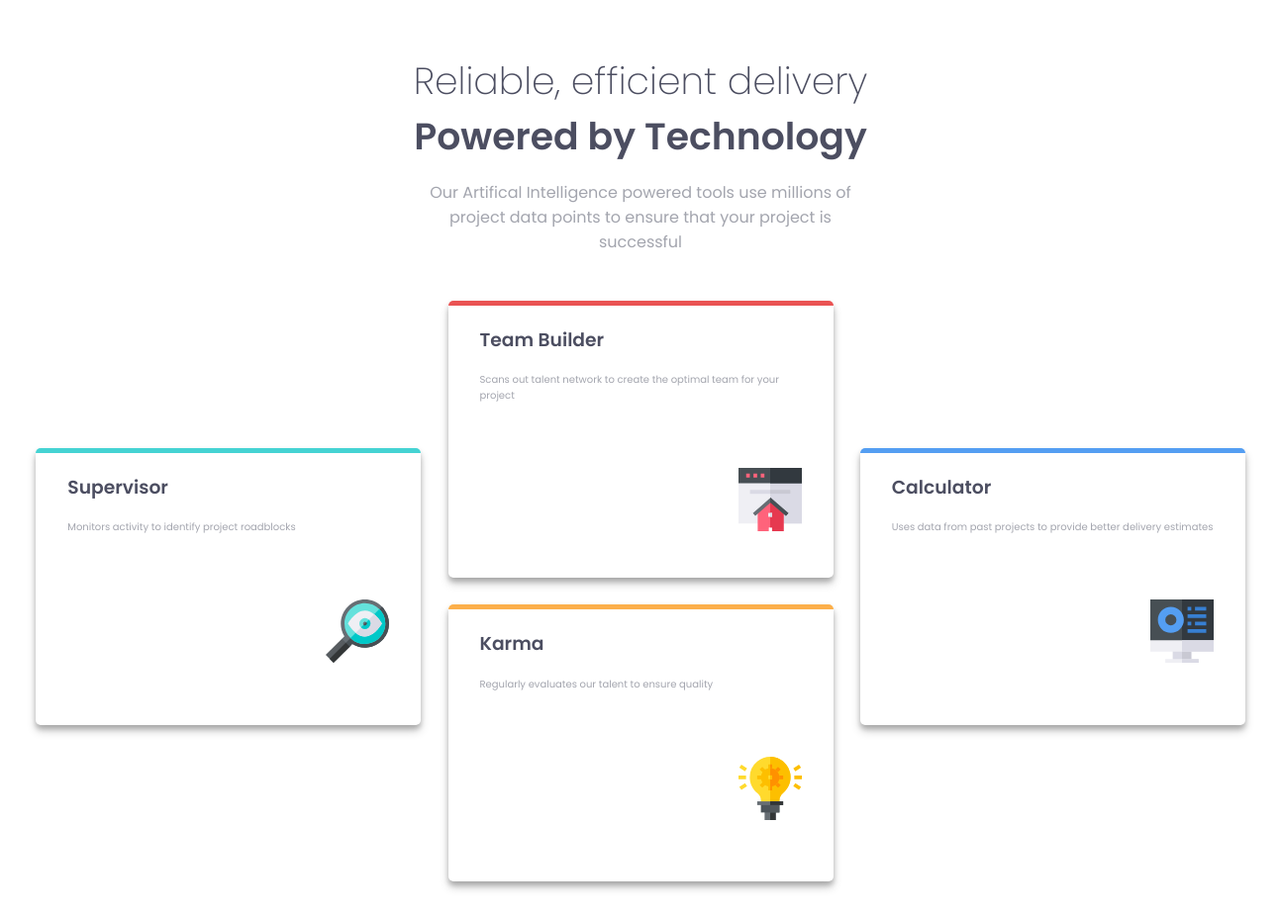
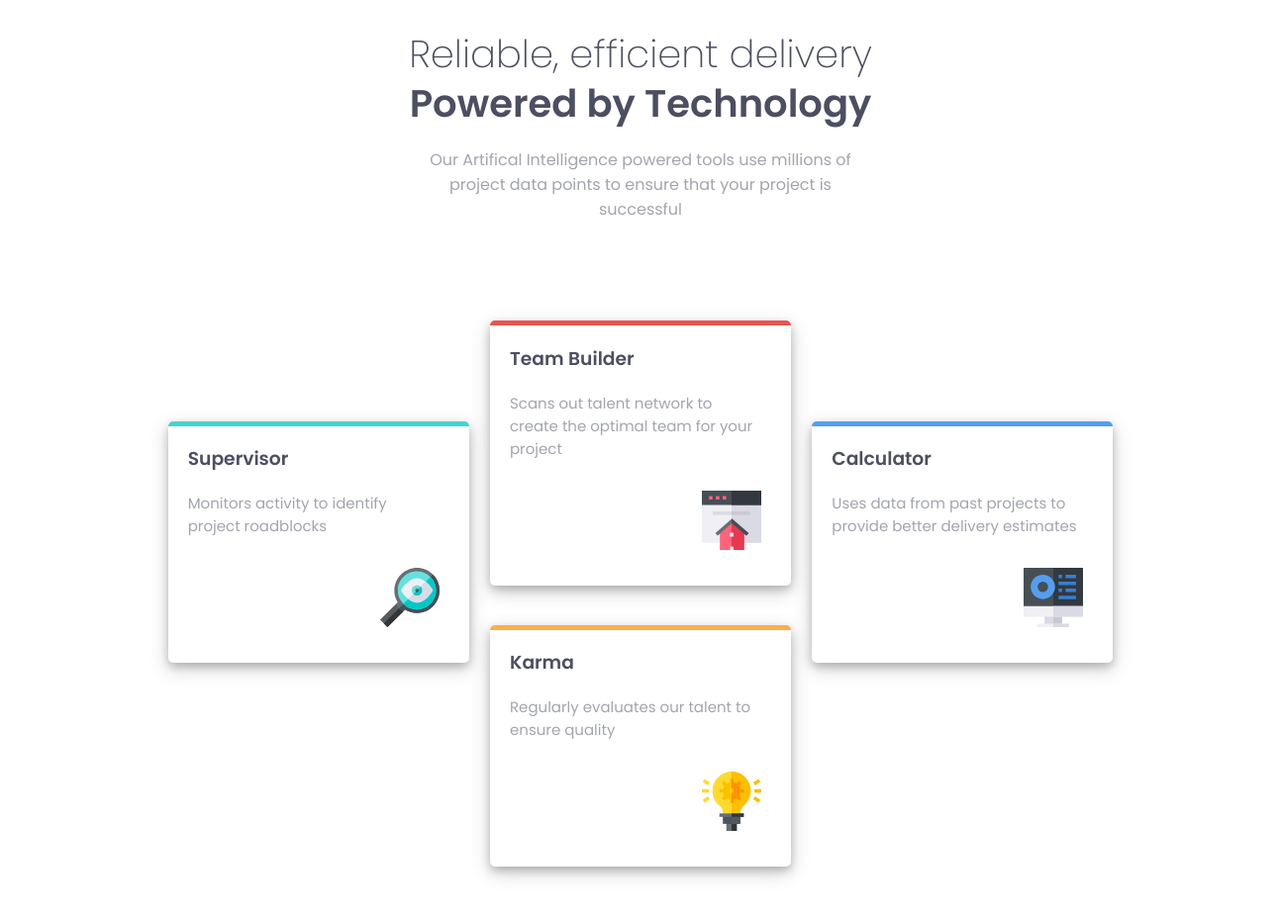
Before and after one commit to pearlanyanwu/four-card-feature.github.io, a plain HTML site: page index.html in a window 1536 px wide. Shown: the whole page at 99% size, without its empty margins (121-1414 px from the left). After the commit the page ends 904 px from the top, so only its background shows below. Drawn offline with Linux system fonts and the light colour scheme.

Commit message:
included some rwd

```diff
--- a/index.html
+++ b/index.html
@@ -20,21 +20,23 @@
       <div id="s">
         <h3> Supervisor </h3>
         <p> Monitors activity to identify project roadblocks </p>
-        <img src="images/icon-supervisor.svg" alt="supervior.svg" class="icons">
+        <img src="images/icon-supervisor.svg" alt="supervior.svg">
       </div>
     </section>
 
-    <section class="builder-karma">
+    <section class="builder">
       <div id="b">
         <h3> Team Builder </h3>
         <p> Scans out talent network to create the optimal team for your project </p>
-        <img src="images/icon-team-builder.svg" alt="builder.svg" class="icons">
+        <img src="images/icon-team-builder.svg" alt="builder.svg">
       </div>
+    </section>
 
+    <section class="karma">
       <div id="k">
         <h3> Karma </h3>
         <p> Regularly evaluates our talent to ensure quality </p>
-        <img src="images/icon-karma.svg" alt="karma.svg" class="icons">
+        <img src="images/icon-karma.svg" alt="karma.svg">
       </div>
     </section>
 
@@ -42,7 +44,7 @@
       <div id="c">
         <h3> Calculator </h3>
         <p> Uses data from past projects to provide better delivery estimates </p>
-        <img src="images/icon-calculator.svg" alt="calculator.svg" class="icons">
+        <img src="images/icon-calculator.svg" alt="calculator.svg">
       </div>
     </section>
   </div>
--- a/style.css
+++ b/style.css
@@ -2,62 +2,60 @@
 
 * {
   font-family: 'Poppins', sans-serif;
+  box-sizing: border-box;
+}
+
+.container,
+header p {
+  margin: 0 auto;
 }
 
 header {
   text-align: center;
-  padding: 20px 0;
 }
 
 header p {
-  width: 30%;
-  margin: auto;
-  margin-top: -1em;
+  width: 95%;
+  margin-bottom: 5em;
+  font-weight: 400;
+}
+
+header p,
+section div p {
+  color: hsl(229, 6%, 66%);
 }
 
 h1 {
   font-weight: 200;
+  margin-bottom: -1em;
 }
 
-h2 {
-  font-weight: 600;
-  margin-top: -0.7em;
+h1, h2 {
+  font-size: 25px;
 }
 
-h3 {
-  margin-top: 20px;
-}
-
-h1,
-h2 {
-  font-size: 2.36rem;
-}
-
-h1,
-h2,
-h3 {
+h1, h2, h3 {
   color: hsl(234, 12%, 34%);
 }
 
-p {
-  color: hsl(229, 6%, 66%);
+section div {
+  box-shadow: 0 4px 8px 0 rgba(0, 0, 0, 0.2), 0 6px 20px 0 rgba(0, 0, 0, 0.19);
+  padding: 0 20px;
+  padding-bottom: 7em;
+  border-radius: 5px;
+  margin: 20px 0;
 }
 
-.container {
-  display: grid;
-  grid-template-columns: auto auto auto;
-  justify-content: center;
+section div p {
+  font-size: 15px;
+  width: 95%;
 }
 
-#s,
-#b,
-#k,
-#c {
-  height: 275px;
-  width: 325px;
-  box-shadow: 0 4px 5px 0 rgba(0, 0, 0, 0.2), 0 6px 10px 0 rgba(0, 0, 0, 0.19);
-  border-radius: 5px;
-  padding: 0 2em;
+img {
+  float: right;
+  margin-right: 10px;
+  margin-top: 16px;
+  height: 60px;
 }
 
 #s {
@@ -76,28 +74,42 @@ p {
   border-top: 5px solid hsl(212, 86%, 64%);
 }
 
-.supervisor div,
-.calculator div {
-  margin-top: 11em;
+@media screen and (min-width: 1440px) {
+  h1, h2 {
+    font-size: 38.5px;
   }
 
-.supervisor div {
-  margin-left: -7%;
+  header p {
+    width: 30%;
+    margin-top: -1rem;
   }
 
-.calculator div {
-  margin-left: 7%;
+  .container {
+    display: grid;
+    grid-template-columns: repeat(3, 1fr);
   }
 
-.builder-karma div {
-  margin: 7% 0;
+  section {
+    width: 60%;
+    margin: 0 auto;
   }
 
-.icons {
-  float: right;
-  margin-top: 55px;
+  .supervisor, .calculator {
+    grid-row-end: span 2;
+    margin-top: 20%;
   }
 
-section p {
-  font-size: 10px;
+  .supervisor {
+    margin-right: -5em;
   }
+
+  .calculator {
+    margin-left: -5em;
+  }
+
+  .karma {
+    grid-row-start: 2;
+    grid-column-start: 2;
+    margin-top: 0;
+  }
+}
```
Lines whose indentation alone changed are shown as unchanged.
